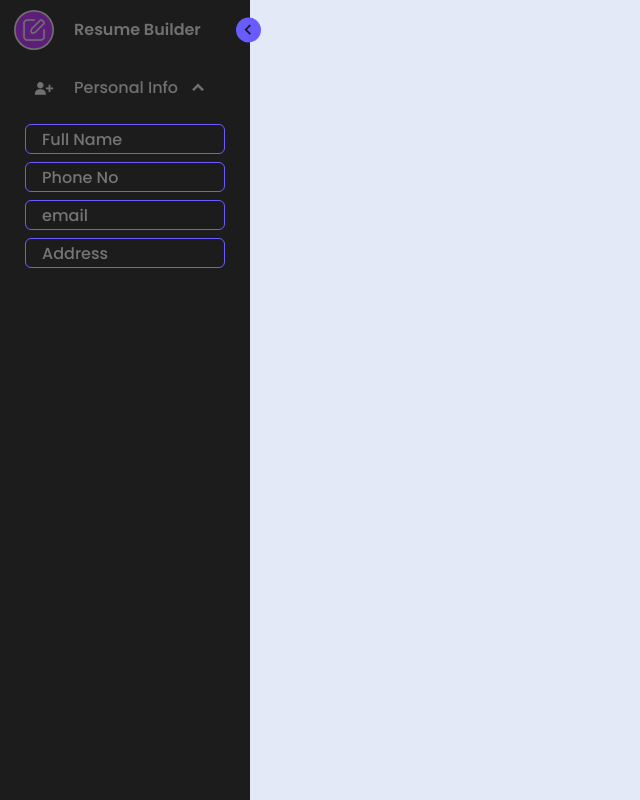
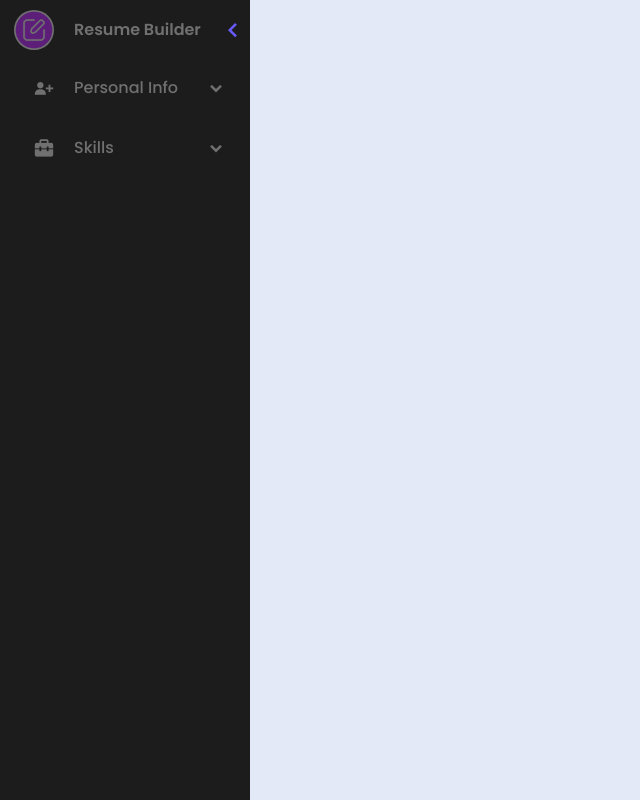
Before and after one commit to munyite001/cv-builder, a React (Vite) app: page / in a window 1280 px wide. Shown: the whole page, without its empty margins (0-640 px from the left). Built offline with nearby package versions, Linux system fonts and the light colour scheme.

Commit message:
Add skills section

```diff
--- a/src/App.css
+++ b/src/App.css
@@ -44,6 +44,8 @@ body {
   background-color: var(--sideBar-color);
   color: var(--text-color);
   transition: var(--tran-05);
+  overflow-y: auto;
+  overflow-x: hidden;
 }
 
 .sidebar.close {
@@ -99,18 +101,17 @@ header .image-text .header-text {
 .sidebar header .toggle {
   position: absolute;
   top: 50%;
-  right: -25px;
+  right: -10px;
   transform: translateY(-50%) rotate(180deg);
   height: 25px;
   width: 25px;
-  font-size: 22px;
-  color: var(--sideBar-color);
-  background-color: var(--primary-color);
-  border-radius: 50%;
+  font-size: 30px;
+  color: var(--primary-color);
   display: flex;
   justify-content: center;
   align-items: center;
   cursor: pointer;
+  z-index: 100;
 }
 
 .sidebar.close header .toggle {
@@ -118,7 +119,7 @@ header .image-text .header-text {
 }
 
 .sidebar .nav-link {
-  height: 220px;
+  height: 50px;
   margin-top: 10px;
   list-style: none;
   display: flex;
@@ -127,7 +128,7 @@ header .image-text .header-text {
 }
 
 .sidebar .nav-link.open {
-  height: 50px;
+  height: 240px;
 }
 
 .sidebar .nav-link .icon {
@@ -146,11 +147,12 @@ header .image-text .header-text {
   font-size: 20px;
   color: var(--text-color);
   transition: var(--tran-02);
-  transform: rotate(180deg);
+  transform: rotate(0deg);
+  margin-left: auto;
 }
 
 .sidebar .nav-link.open .icon-2 {
-  transform: rotate(0deg);
+  transform: rotate(180deg);
 }
 
 .sidebar .nav-link .icon,
@@ -171,6 +173,11 @@ header .image-text .header-text {
   transition: var(--trans-04);
   overflow: hidden;
 }
+
+.sidebar .nav-link.open a {
+  overflow-y: auto;
+}
+
 
 .sidebar .nav-link a .details {
   width: 100%;
@@ -212,7 +219,7 @@ header .image-text .header-text {
   margin: 0.5rem 0;
 }
 
-.sub-menu input {
+.styled-input {
   height: 100%;
   width: 90%;
   margin: 0 auto;
@@ -226,3 +233,64 @@ header .image-text .header-text {
   font-size: 16px;
   font-weight: 500;
 }
+
+/* Skills section */
+
+.skills-section {
+  margin: 1rem auto;
+  display: flex;
+  flex-direction: column;
+  justify-content: center;
+  align-items: center;
+}
+
+.skill-box {
+  margin: 0.5rem;
+  width: 90%;
+  display: flex;
+}
+
+.skill-box input{
+  height: 2rem;
+  margin: 0 0.5rem 0 0;
+}
+
+.skill-box button{
+  width: 4rem;
+  height: 2rem;
+  font-size: 12px;
+  background-color: var(--primary-color);
+  display: flex;
+  justify-content: center;
+  align-items: center;
+  outline: none;
+  border: none;
+}
+
+.add-skill {
+  width: 7rem;
+  height: 2rem;
+  font-size: 14px;
+  background-color: var(--body-color);
+  display: flex;
+  justify-content: center;
+  align-items: center;
+  outline: none;
+  border: none;
+  color: var(--primary-color);
+}
+
+/* CUSTOM SCROLLBAR */
+::-webkit-scrollbar {
+  width: 5px;
+  background-color: transparent;
+}
+
+::-webkit-scrollbar-track {
+  background-color: transparent;
+}
+
+::-webkit-scrollbar-thumb {
+  background-color: var(--primary-color);
+  border-radius: 10px;
+}
--- a/src/components/SideBar.jsx
+++ b/src/components/SideBar.jsx
@@ -5,15 +5,46 @@ import logo from "../assets/logo.png";
 export default function SideBar()
 {
     const [toggle, setToggle] = useState(false);
-    const [openNavLink, setOpenNavLink] = useState(false);
+    const [openNavLink1, setOpenNavLink1] = useState(false);
+    const [openNavLink2, setOpenNavLink2] = useState(false);
+    const [skills, setSkills] = useState(["HTML", "CSS", "JavaScript"]);
+    const [experiences, setExperiences] = useState([
+        {
+            jobTitle: "",
+            company: "",
+            startDate: "",
+            endDate: "",
+            description: ""
+
+        }]);
+
 
     const handleToggle = () => {
         setToggle(!toggle);
     }
 
-    const handleOpenNavLink = () => {
-        setOpenNavLink(!openNavLink);
+    const handleOpenNavLink1 = () => {
+        setOpenNavLink1(!openNavLink1);
     }
+
+    const handleOpenNavLink2 = () => {
+        setOpenNavLink2(!openNavLink2);
+    }
+
+    const handleAddSkill = () => {
+        setSkills([...skills, ""]);
+    };
+
+    const handleRemoveSkill = (index) => {
+        const updatedSkills = skills.filter((_, i) => i !== index);
+        setSkills(updatedSkills);
+    };
+
+    const handleSkillChange = (index, event) => {
+        const updatedSkills = [...skills];
+        updatedSkills[index] = event.target.value;
+        setSkills(updatedSkills);
+    };
 
     return(
         <nav className={toggle ? "sidebar close" : "sidebar"}>
@@ -37,12 +68,12 @@ export default function SideBar()
             <div className="menu-bar">
                 <div className="menu">
                     <ul className="menu-links">
-                        <li className={openNavLink ? "nav-link open" : "nav-link"}>
+                        <li className={openNavLink1 ? "nav-link open" : "nav-link"}>
                             <a href="#">
                                 <div className="details">
                                     <i className='bx bxs-user-plus icon'></i>
                                     <span className="text nav-text">Personal Info</span>
-                                    <i className='bx bxs-chevron-down icon-2' onClick={handleOpenNavLink}></i>
+                                    <i className='bx bxs-chevron-down icon-2' onClick={handleOpenNavLink1}></i>
                                 </div>
                                 <ul className="sub-menu">
                                     <li className="sub-menu-link">
@@ -50,6 +81,7 @@ export default function SideBar()
                                             type="text"
                                             name="name"
                                             placeholder="Full Name"
+                                            className="styled-input"
                                         />
                                     </li>
                                     <li className="sub-menu-link">
@@ -57,6 +89,7 @@ export default function SideBar()
                                             type="text"
                                             name="phone number"
                                             placeholder="Phone No"
+                                            className="styled-input"
                                         />
                                     </li>
                                     <li className="sub-menu-link">
@@ -64,6 +97,7 @@ export default function SideBar()
                                             type="email"
                                             name="email"
                                             placeholder="email"
+                                            className="styled-input"
                                         />
                                     </li>
                                     <li className="sub-menu-link">
@@ -71,9 +105,34 @@ export default function SideBar()
                                             type="text"
                                             name="address"
                                             placeholder="Address"
+                                            className="styled-input"
                                         />
                                     </li>
                                 </ul>
+                            </a>
+                        </li>
+                        <li className={openNavLink2 ? "nav-link open" : "nav-link"}>
+                            <a href="#">
+                                <div className="details">
+                                    <i className='bx bxs-briefcase-alt-2 icon'></i>
+                                    <span className="text nav-text">Skills</span>
+                                    <i className='bx bxs-chevron-down icon-2' onClick={handleOpenNavLink2}></i>
+                                </div>
+                                <div className="skills-section">
+                                    {skills.map((skill, index) => (
+                                        <div key={index} className="skill-box">
+                                            <input
+                                                type="text"
+                                                value={skill}
+                                                onChange={(e) => handleSkillChange(index, e)}
+                                                placeholder="Enter a skill"
+                                                className="styled-input"
+                                            />
+                                            <button onClick={() => handleRemoveSkill(index)}>Remove</button>
+                                        </div>
+                                    ))}
+                                <button className="add-skill" onClick={handleAddSkill}>Add Skill</button>
+                            </div>
                             </a>
                         </li>
                     </ul>
```
